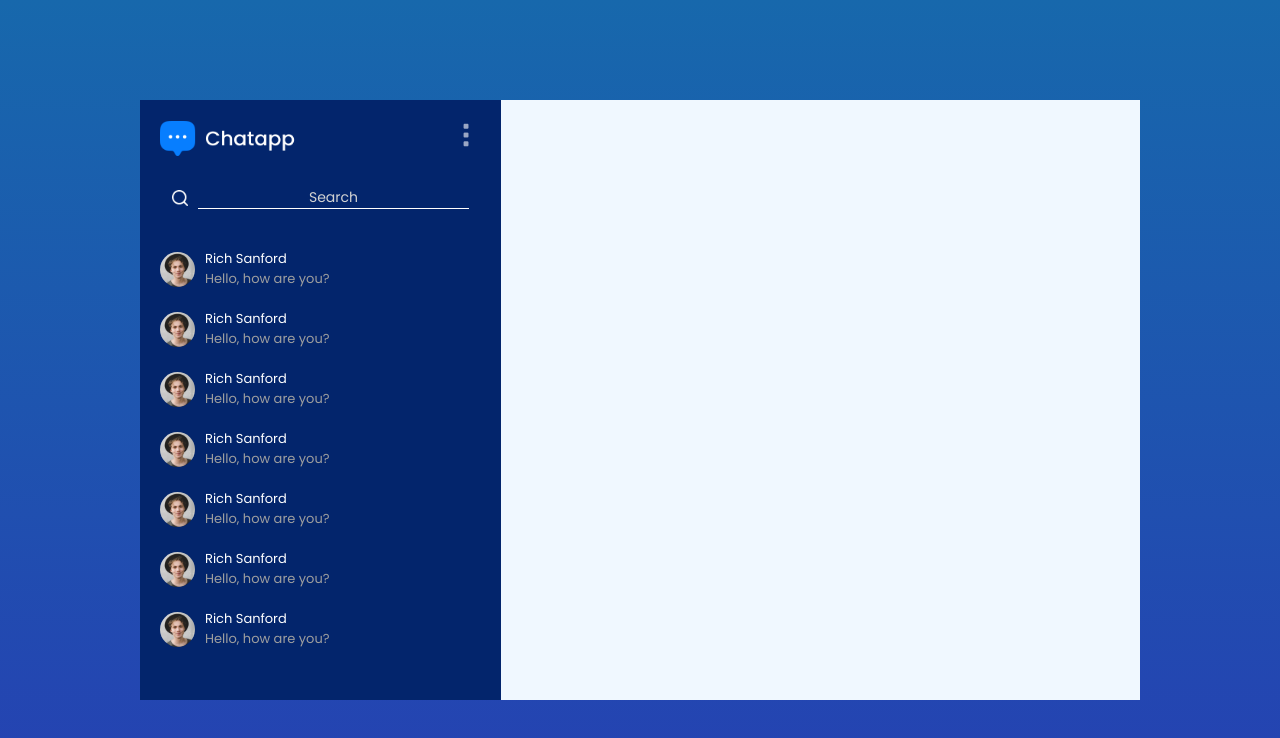
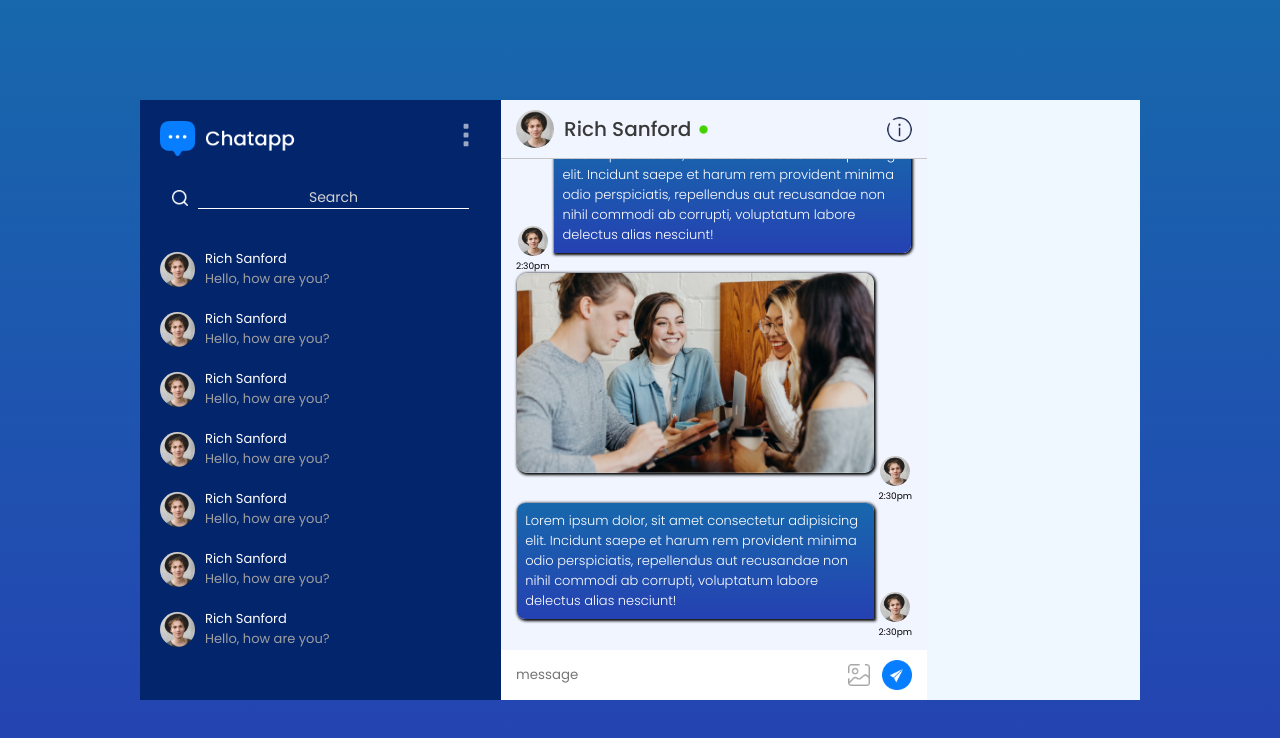
Before and after one commit to joshjones49/react-chat-app, a React (Vite) app: page /chat in a window 1280 px wide. Shown: the top 738 px of the page. Built offline with nearby package versions, Linux system fonts and the light colour scheme.

Commit message:
Chatbox UI completed

```diff
--- a/src/components/Chatbox/Chatbox.css
+++ b/src/components/Chatbox/Chatbox.css
@@ -0,0 +1,119 @@
+.chatbox {
+    height: 75vh;
+    position: relative;
+    background-color: #f1f5ff;
+}
+
+.chat-user {
+    padding: 10px 15px;
+    display: flex;
+    align-items: center;
+    gap: 10px;
+    border-bottom: 1px solid #c6c6c6;
+}
+
+.chat-user img {
+    width: 25px;
+    border-radius: 50%;
+}
+
+.chat-user img:first-child {
+    width: 38px;
+    aspect-ratio: 1/1;
+}
+
+.chat-user p {
+    flex: 1;
+    font-weight: 500;
+    font-size: 20px;
+    color: #393939;
+    display: flex;
+    align-items: center;
+    gap: 5px;
+}
+
+.chat-input {
+    display: flex;
+    align-items: center;
+    gap: 12px;
+    padding: 10px 15px;
+    position: absolute;
+    background: white;
+    bottom: 0;
+    left: 0;
+    right: 0;
+}
+
+.chat-input img {
+    width: 30px;
+    cursor: pointer;
+}
+
+.chat-input label {
+    display: flex;
+}
+
+.chat-input label img {
+    width: 22px;
+}
+
+.chat-input input {
+    flex: 1;
+    border: none;
+    outline: none;
+}
+
+.chat-msg {
+    height: calc(100% - 70px);
+    padding-bottom: 50px;
+    overflow-y: scroll;
+    display: flex;
+    flex-direction: column-reverse;
+}
+
+.s-msg div img, .r-msg div img {
+    width: 30px;
+    aspect-ratio: 1/1;
+    border-radius: 50%;
+}
+
+.s-msg, .r-msg {
+    display: flex;
+    align-items: end;
+    justify-content: end;
+    gap: 5px;
+    padding: 0px 15px;
+}
+
+.r-msg {
+    flex-direction: row-reverse;
+    justify-content: start;
+}
+
+.msg {
+    color: white;
+    background: linear-gradient(var(--green-blue), var(--persian));
+    padding: 8px;
+    max-width: 90%;
+    font-size: 13px;
+    font-weight: 300;
+    border-radius: 8px 8px 0px 8px;
+    margin-bottom: 20px;
+    box-shadow: 1px 1px 3px 1px black;
+}
+
+.r-msg .msg {
+    border-radius: 8px 8px 8px 0px;
+}
+
+.s-msg div, .r-msg div {
+    text-align: center;
+    font-size: 9px;
+}
+
+.msg-img {
+    max-width: 90%;
+    margin-bottom: 30px;
+    border-radius: 10px;
+    box-shadow: 1px 1px 3px 1px black;
+}
--- a/src/components/Chatbox/Chatbox.jsx
+++ b/src/components/Chatbox/Chatbox.jsx
@@ -1,9 +1,59 @@
 import './Chatbox.css'
+
+import assets from '../../assets/assets'
 
 const Chatbox = () => {
   return (
-    <div>
 
+    <div className='chatbox' >
+        {/*TOP SECTION ===============*/}
+        <div className="chat-user">
+            <img src={assets.profile_img} alt="" />
+            <p>Rich Sanford <img className='dot' src={assets.green_dot} alt="" /></p>
+            <img src={assets.help_icon} className='help' alt="" />
+        </div>
+
+        {/* MESSAGE SECTION =============== */}
+        <div className="chat-msg">
+
+            <div className="s-msg sr-msg">
+                <p className="msg">Lorem ipsum dolor, sit amet consectetur adipisicing elit. Incidunt saepe et harum rem provident minima odio perspiciatis, repellendus aut recusandae non nihil commodi ab corrupti, voluptatum labore delectus alias nesciunt!</p>
+
+                <div>
+                    <img src={assets.profile_img} alt="" />
+                    <p>2:30pm</p>
+                </div>
+            </div>
+
+            <div className="s-msg">
+                <img className='msg-img' src={assets.pic1} alt="" />
+
+                <div>
+                    <img src={assets.profile_img} alt="" />
+                    <p>2:30pm</p>
+                </div>
+            </div>
+
+            <div className="r-msg">
+                <p className="msg">Lorem ipsum dolor, sit amet consectetur adipisicing elit. Incidunt saepe et harum rem provident minima odio perspiciatis, repellendus aut recusandae non nihil commodi ab corrupti, voluptatum labore delectus alias nesciunt!</p>
+
+                <div>
+                    <img src={assets.profile_img} alt="" />
+                    <p>2:30pm</p>
+                </div>
+            </div>
+
+        </div>
+
+        {/* BOTTOM SECTION ============= */}
+        <div className="chat-input">
+            <input type="text" placeholder='message' />
+            <input type="file" id='image' accept='image/png, image/jpeg' hidden/>
+            <label htmlFor="image">
+                <img src={assets.gallery_icon} alt="" />
+            </label>
+            <img src={assets.send_button} alt="" />
+        </div>
     </div>
   )
 }
--- a/src/index.css
+++ b/src/index.css
@@ -17,3 +17,7 @@
 ::-webkit-scrollbar {
   display: none;
 }
+
+img.dot {
+  width: 15px !important;
+}
--- a/src/pages/Chat/Chat.css
+++ b/src/pages/Chat/Chat.css
@@ -11,5 +11,5 @@
     max-width: 1000px;
     background-color: aliceblue;
     display: grid;
-    grid-template-columns: 1fr 2fr;
+    grid-template-columns: 1fr 2fr 1fr;
 }
```
